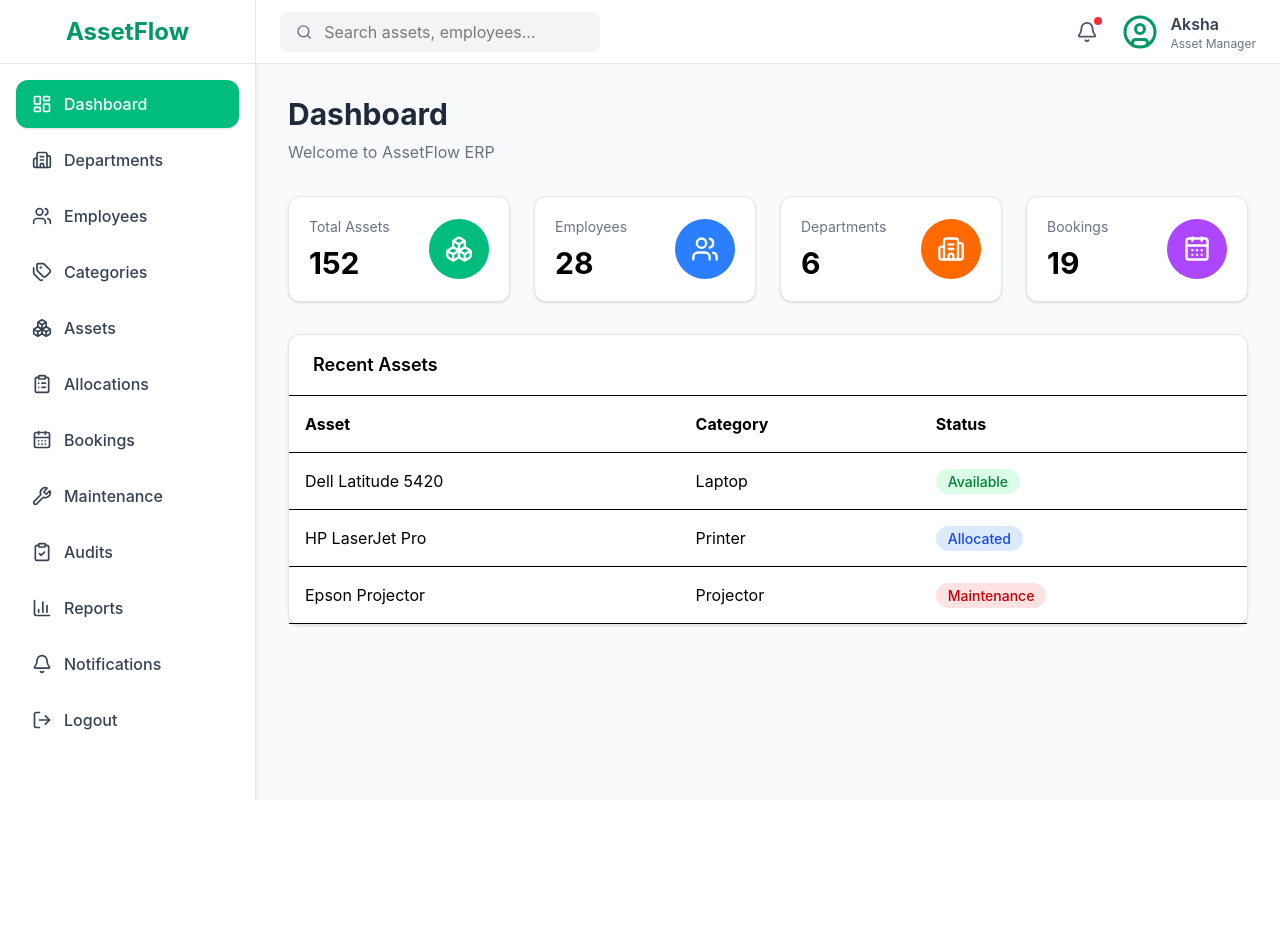
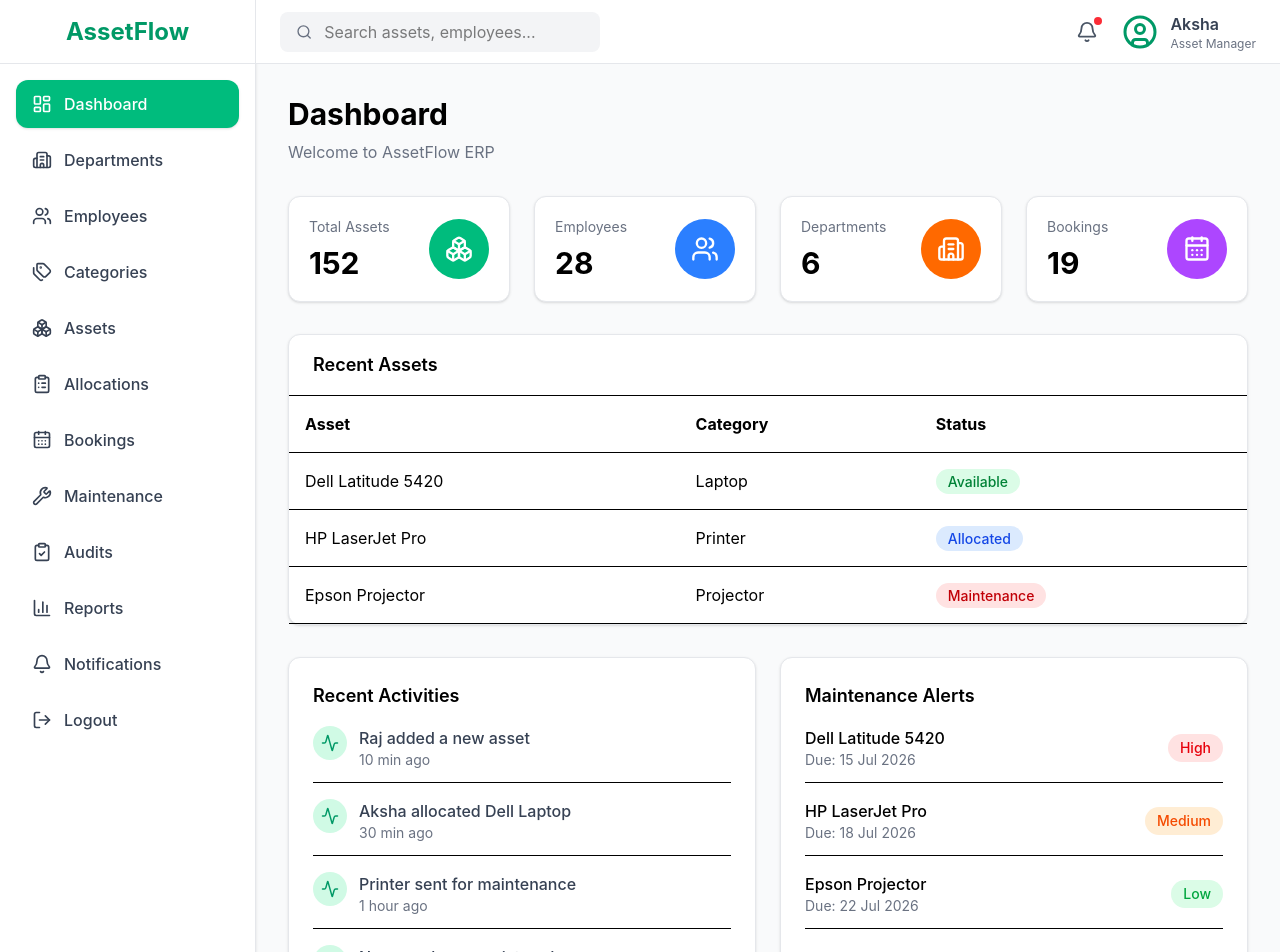
Before and after one commit to RajChaudhari7/odoo-assetflow, a React (Vite) app in the folder client/: page /dashboard in a window 1280 px wide. Shown: the top 952 px of the page. Before the commit the page ends 800 px from the top, so only its background shows below. Built offline with nearby package versions, Linux system fonts and the light colour scheme.

Commit message:
Create recent assets and maintenance table

```diff
--- a/client/src/components/dashboard/MaintenanceAlerts.jsx
+++ b/client/src/components/dashboard/MaintenanceAlerts.jsx
@@ -0,0 +1,83 @@
+const maintenanceData = [
+  {
+    id: 1,
+    asset: "Dell Latitude 5420",
+    dueDate: "15 Jul 2026",
+    priority: "High",
+  },
+  {
+    id: 2,
+    asset: "HP LaserJet Pro",
+    dueDate: "18 Jul 2026",
+    priority: "Medium",
+  },
+  {
+    id: 3,
+    asset: "Epson Projector",
+    dueDate: "22 Jul 2026",
+    priority: "Low",
+  },
+];
+
+const getPriorityColor = (priority) => {
+  switch (priority) {
+    case "High":
+      return "text-red-600 bg-red-100";
+
+    case "Medium":
+      return "text-orange-600 bg-orange-100";
+
+    case "Low":
+      return "text-green-600 bg-green-100";
+
+    default:
+      return "text-gray-600 bg-gray-100";
+  }
+};
+
+const MaintenanceAlerts = () => {
+  return (
+    <div className="bg-white rounded-xl shadow-sm border border-gray-200 p-6">
+
+      <h2 className="text-lg font-semibold mb-4">
+        Maintenance Alerts
+      </h2>
+
+      <div className="space-y-4">
+
+        {maintenanceData.map((item) => (
+
+          <div
+            key={item.id}
+            className="flex justify-between items-center border-b pb-3"
+          >
+
+            <div>
+
+              <h3 className="font-medium">
+                {item.asset}
+              </h3>
+
+              <p className="text-sm text-gray-500">
+                Due: {item.dueDate}
+              </p>
+
+            </div>
+
+            <span
+              className={`px-3 py-1 rounded-full text-sm font-medium ${getPriorityColor(item.priority)}`}
+            >
+              {item.priority}
+            </span>
+
+          </div>
+
+        ))}
+
+      </div>
+
+    </div>
+  );
+};
+
+export default MaintenanceAlerts;
--- /dev/null
+++ b/client/src/components/dashboard/RecentActivities.jsx
@@ -0,0 +1,59 @@
+import { Activity } from "lucide-react";
+
+const activities = [
+  {
+    id: 1,
+    message: "Raj added a new asset",
+    time: "10 min ago",
+  },
+  {
+    id: 2,
+    message: "Aksha allocated Dell Laptop",
+    time: "30 min ago",
+  },
+  {
+    id: 3,
+    message: "Printer sent for maintenance",
+    time: "1 hour ago",
+  },
+  {
+    id: 4,
+    message: "New employee registered",
+    time: "2 hours ago",
+  },
+];
+
+const RecentActivities = () => {
+  return (
+    <div className="bg-white rounded-xl shadow-sm border border-gray-200 p-6">
+      <h2 className="text-lg font-semibold mb-4">
+        Recent Activities
+      </h2>
+
+      <div className="space-y-4">
+        {activities.map((activity) => (
+          <div
+            key={activity.id}
+            className="flex items-start gap-3 border-b pb-3 last:border-b-0"
+          >
+            <div className="bg-emerald-100 p-2 rounded-full">
+              <Activity size={18} className="text-emerald-600" />
+            </div>
+
+            <div>
+              <p className="text-gray-700 font-medium">
+                {activity.message}
+              </p>
+
+              <p className="text-sm text-gray-500">
+                {activity.time}
+              </p>
+            </div>
+          </div>
+        ))}
+      </div>
+    </div>
+  );
+};
+
+export default RecentActivities;
--- a/client/src/pages/dashboard/Dashboard.jsx
+++ b/client/src/pages/dashboard/Dashboard.jsx
@@ -1,5 +1,7 @@
 import StatsGrid from "../../components/dashboard/StatsGrid";
 import RecentAssets from "../../components/dashboard/RecentAssets";
+import RecentActivities from "../../components/dashboard/RecentActivities";
+import MaintenanceAlerts from "../../components/dashboard/MaintenanceAlerts";
 
 const Dashboard = () => {
   return (
@@ -7,7 +9,7 @@ const Dashboard = () => {
 
       <div className="mb-8">
 
-        <h1 className="text-3xl font-bold text-gray-800">
+        <h1 className="text-3xl font-bold">
           Dashboard
         </h1>
 
@@ -21,6 +23,14 @@ const Dashboard = () => {
 
       <RecentAssets />
 
+      <div className="grid grid-cols-1 lg:grid-cols-2 gap-6 mt-8">
+
+        <RecentActivities />
+
+        <MaintenanceAlerts />
+
+      </div>
+
     </div>
   );
 };
```
